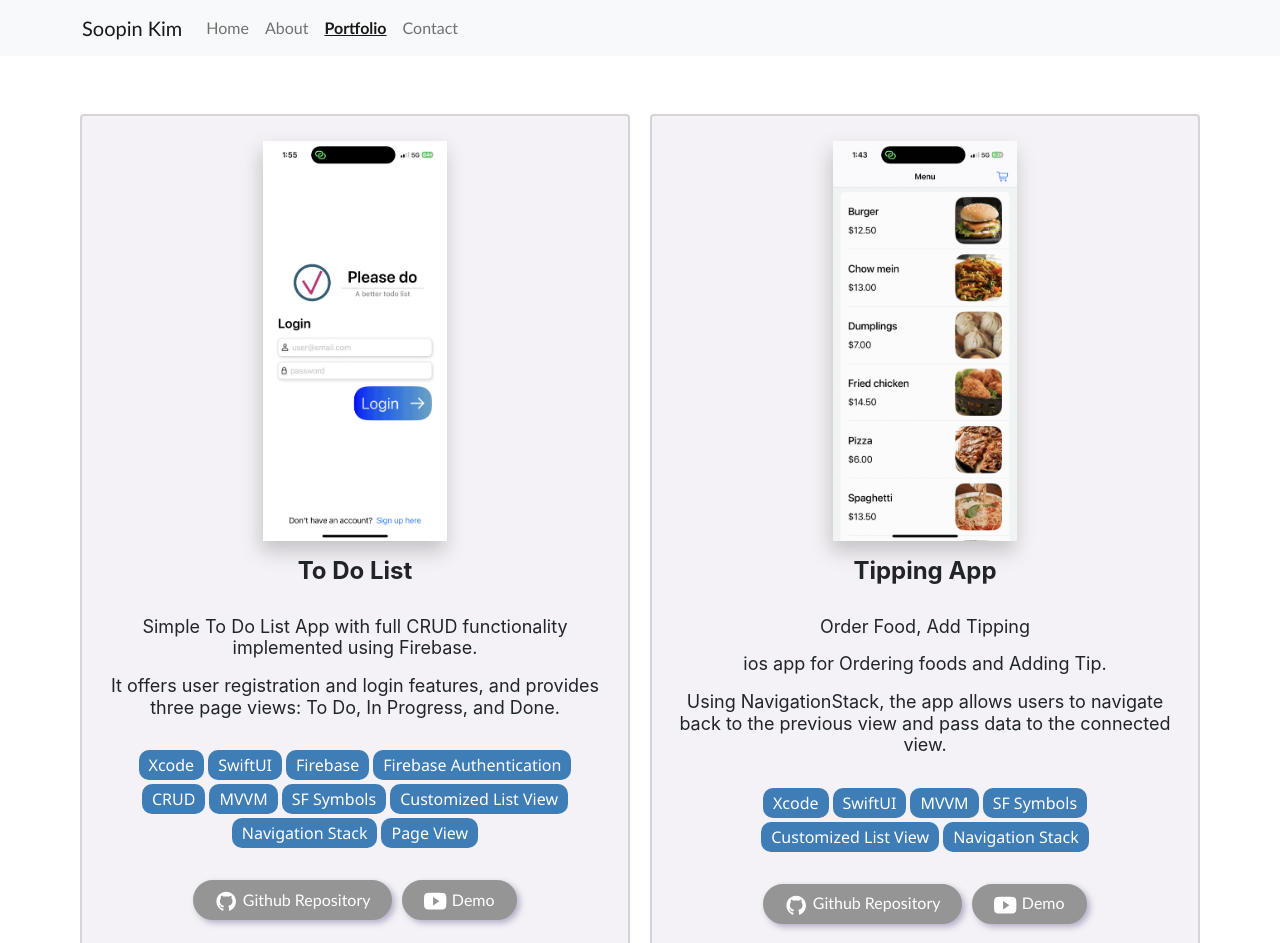
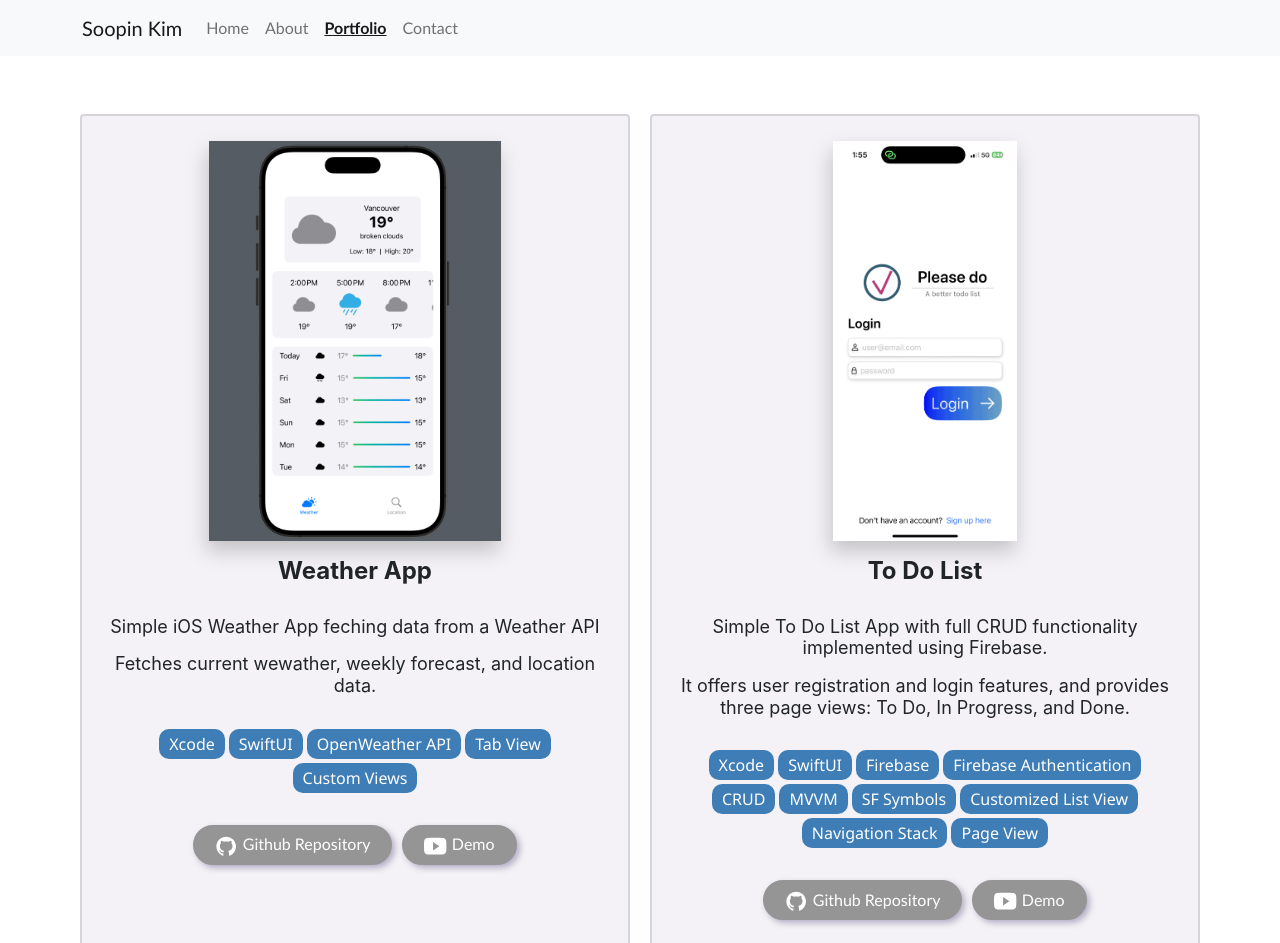
Before and after one commit to elriot/kim_portfolio, a React (Create React App) app: page /#/portfolios in a window 1280 px wide. Shown: the top 943 px of the page. Built offline with nearby package versions, Linux system fonts and the light colour scheme.

Commit message:
update Weather iOS app

```diff
--- a/src/pages/PortfolioPage.js
+++ b/src/pages/PortfolioPage.js
@@ -7,6 +7,7 @@ import wordle from "../images/wordle.png";
 import dictionary from "../images/dictionary.png";
 import menu from "../images/menu.gif"
 import todo from "../images/todo.gif"
+import weatherApp from "../images/weatherApp.png"
 import {AiOutlineLink, AiOutlineGithub} from "react-icons/ai"
 import { IoLogoYoutube } from "react-icons/io";
 export const Portfolio = () => {
@@ -15,6 +16,37 @@ export const Portfolio = () => {
             <div className="card-container">
 
             <div className="card">
+                    <div className="card-img">
+                        <a href={weatherApp} target="_blank" rel="noopener noreferrer">
+                            <img src={weatherApp} className="card-img-top" alt="condo-app" />
+                        </a>
+                    </div>
+                    <div className="card-body">
+                        <h5 className="card-title">Weather App</h5>
+                        <div className="card-description">
+                            <p>Simple iOS Weather App feching data from a Weather API</p>
+                            <p>Fetches current wewather, weekly forecast, and location data.</p>
+                        </div>
+
+                        <div className="card-teck-inidividual">
+                            <span>Xcode</span>
+                            <span>SwiftUI</span>
+                            <span>OpenWeather API</span>
+                            <span>Tab View</span>
+                            <span>Custom Views</span>
+                        </div>
+                        <button className="card-button" onClick={() => { window.open("https://github.com/elriot/WeatherAppSwift", "_blank") }}>
+                            <AiOutlineGithub />
+                            <span>Github Repository</span>
+                        </button>
+                        <button className="card-button button-web" onClick={() => { window.open("https://youtu.be/Q4u1QcBBjGw", "_blank") }}>
+                            <IoLogoYoutube />
+                            <span>Demo</span>
+                        </button>
+                    </div>
+                </div>
+
+                <div className="card">
                     <div className="card-img">
                         <a href={todo} target="_blank" rel="noopener noreferrer">
                             <img src={todo} className="card-img-top" alt="condo-app" />
@@ -40,11 +72,11 @@ export const Portfolio = () => {
                             <span>Page View</span>
                         </div>
                         <button className="card-button" onClick={() => { window.open("https://github.com/elriot/ToDoList", "_blank") }}>
-                            <AiOutlineGithub/>
+                            <AiOutlineGithub />
                             <span>Github Repository</span>
                         </button>
                         <button className="card-button button-web" onClick={() => { window.open("https://youtu.be/KCCrN0AIVbs", "_blank") }}>
-                            <IoLogoYoutube/>
+                            <IoLogoYoutube />
                             <span>Demo</span>
                         </button>
                     </div>
```
Also changed, not shown: src/images/weatherApp.png (added).
